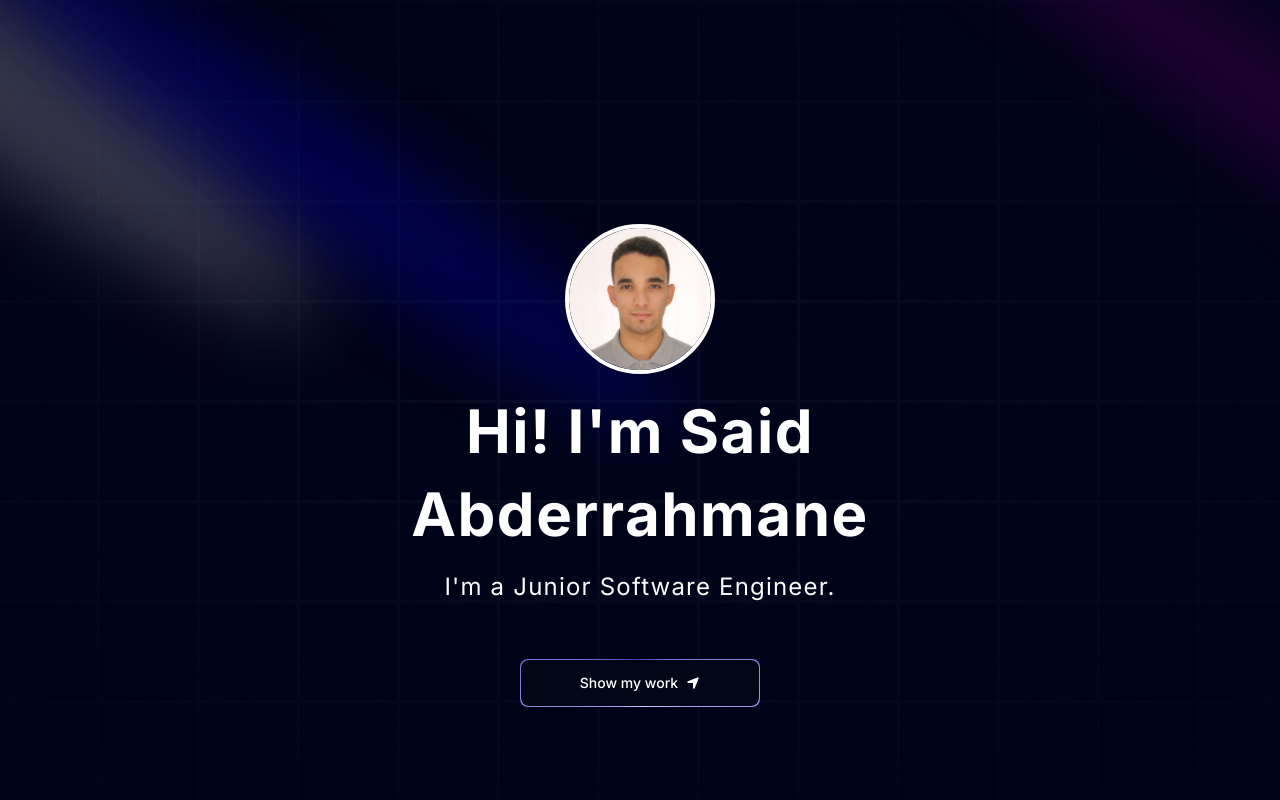
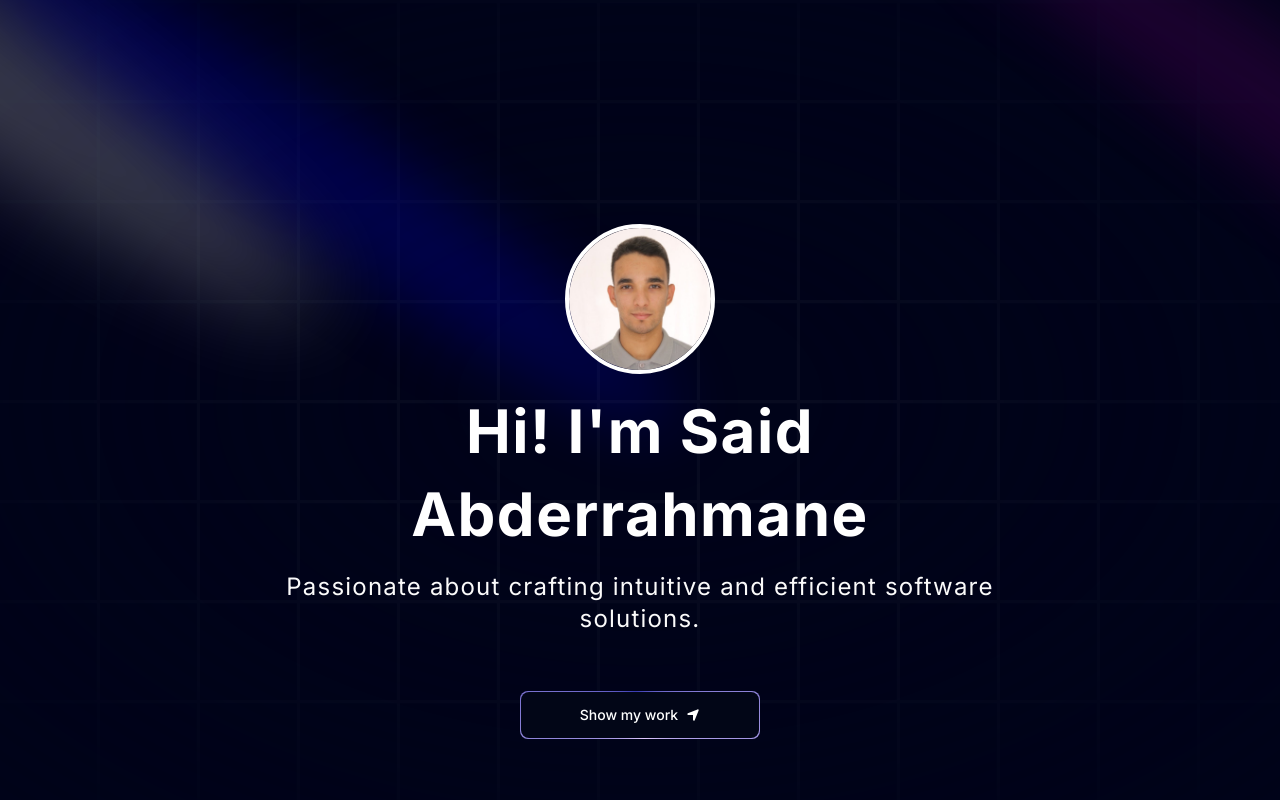
Before and after one commit to SaidAbderrahmane/saidabderrahmane.github.io, a Next.js app: page / in a window 1280 px wide. Shown: the top 800 px of the page. Built offline with nearby package versions, Linux system fonts and the light colour scheme.

Commit message:
updated hero sec

```diff
--- a/components/Hero.tsx
+++ b/components/Hero.tsx
@@ -48,7 +48,7 @@ const Hero = () => {
           />
 
           <p className="text-center md:tracking-wider mb-4 text-sm md:text-lg lg:text-2xl">
-            I&apos;m a Junior Software Engineer.
+            Passionate about crafting intuitive and efficient software solutions.
           </p>
 
           <a href="#projects">
```
